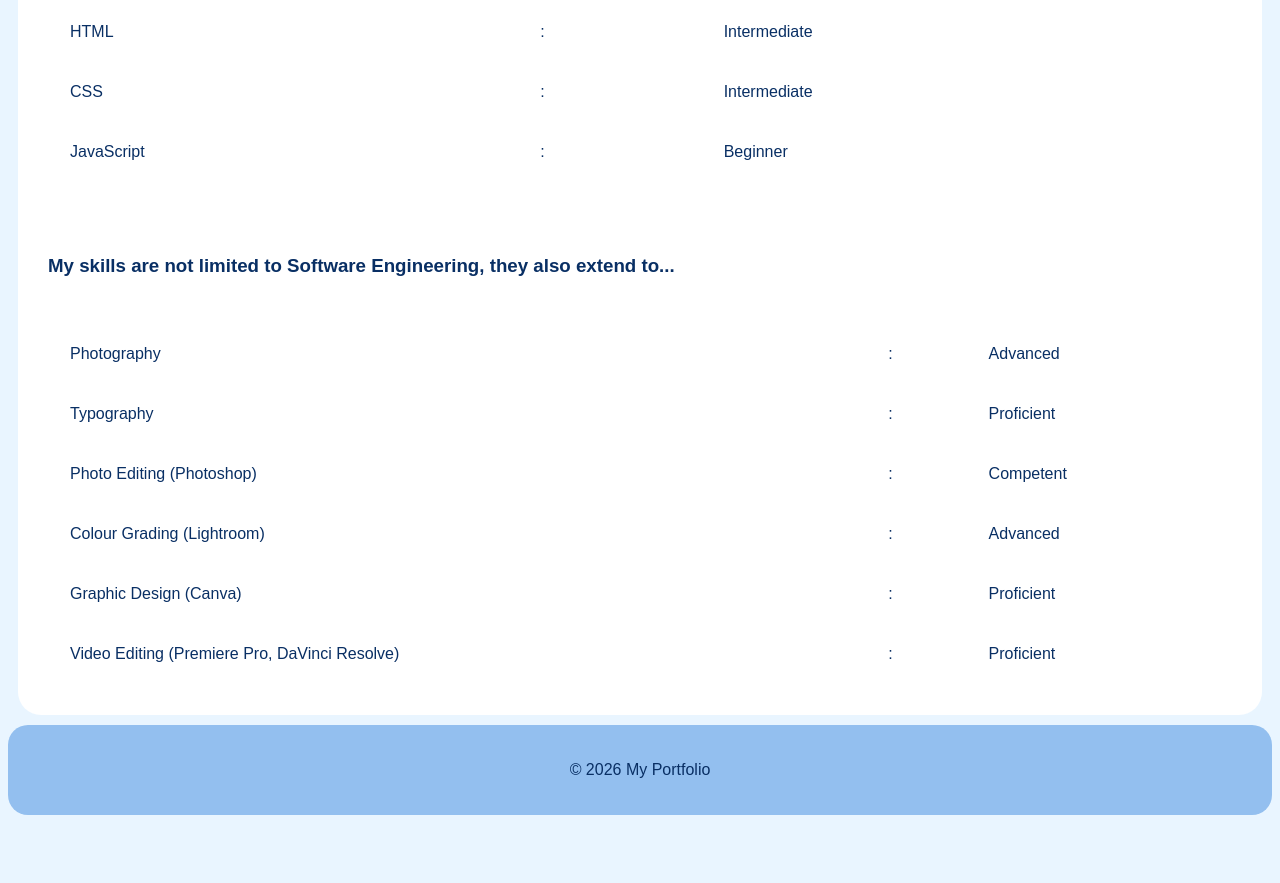
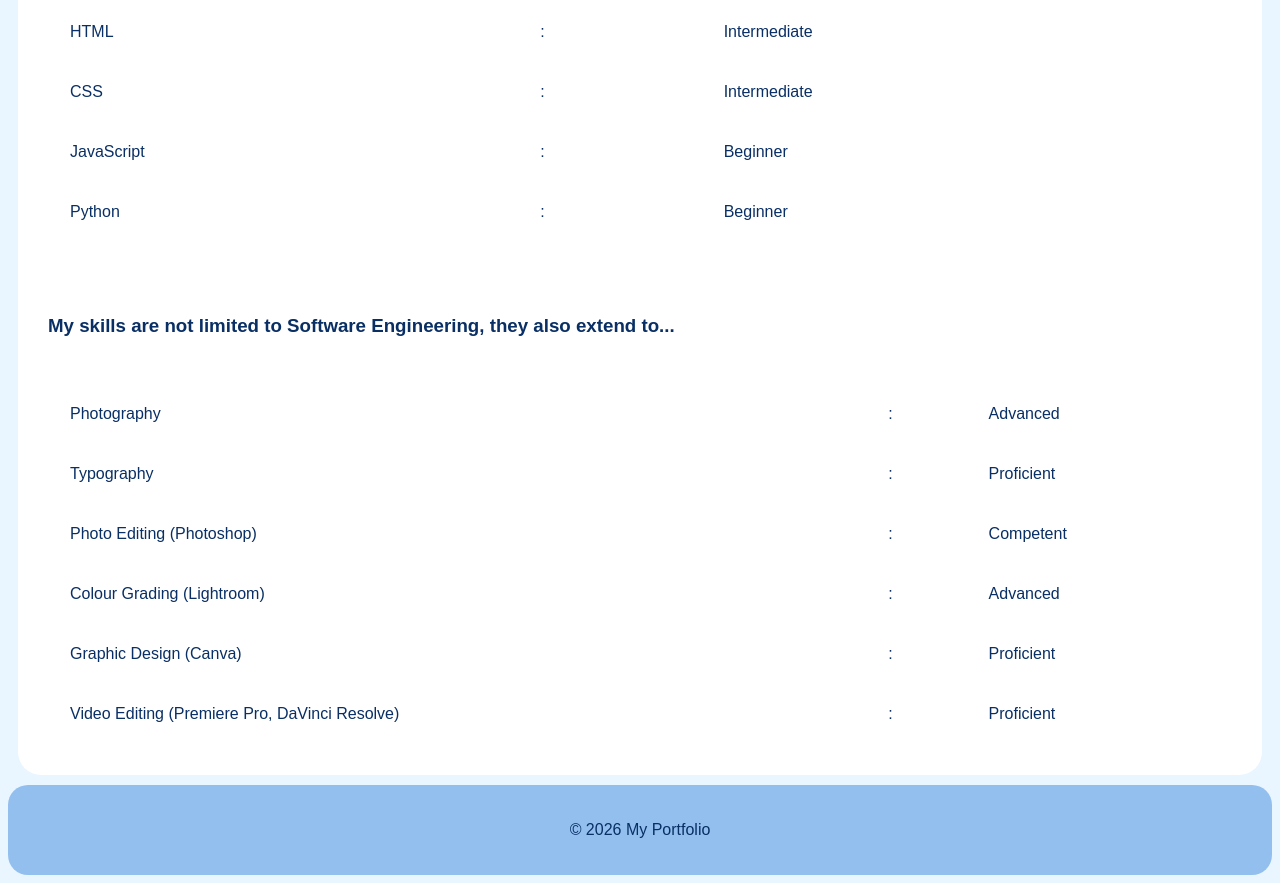
Before and after one commit to d234n/Portfolio, a plain HTML site: page about.html in a window 1280 px wide. Shown: the part 1134-2017 px from the top of the page. Before the commit the page ends 1957 px from the top, so only its background shows below. Drawn offline with Linux system fonts and the light colour scheme.

Commit message:
added a new skill

```diff
--- a/about.html
+++ b/about.html
@@ -98,6 +98,11 @@
                 <td>:</td>
                 <td>Beginner</td>
             </tr>
+            <tr>
+                <td>Python</td>
+                <td>:</td>
+                <td>Beginner</td>
+            </tr>
         </table>
 
         <br>
```
